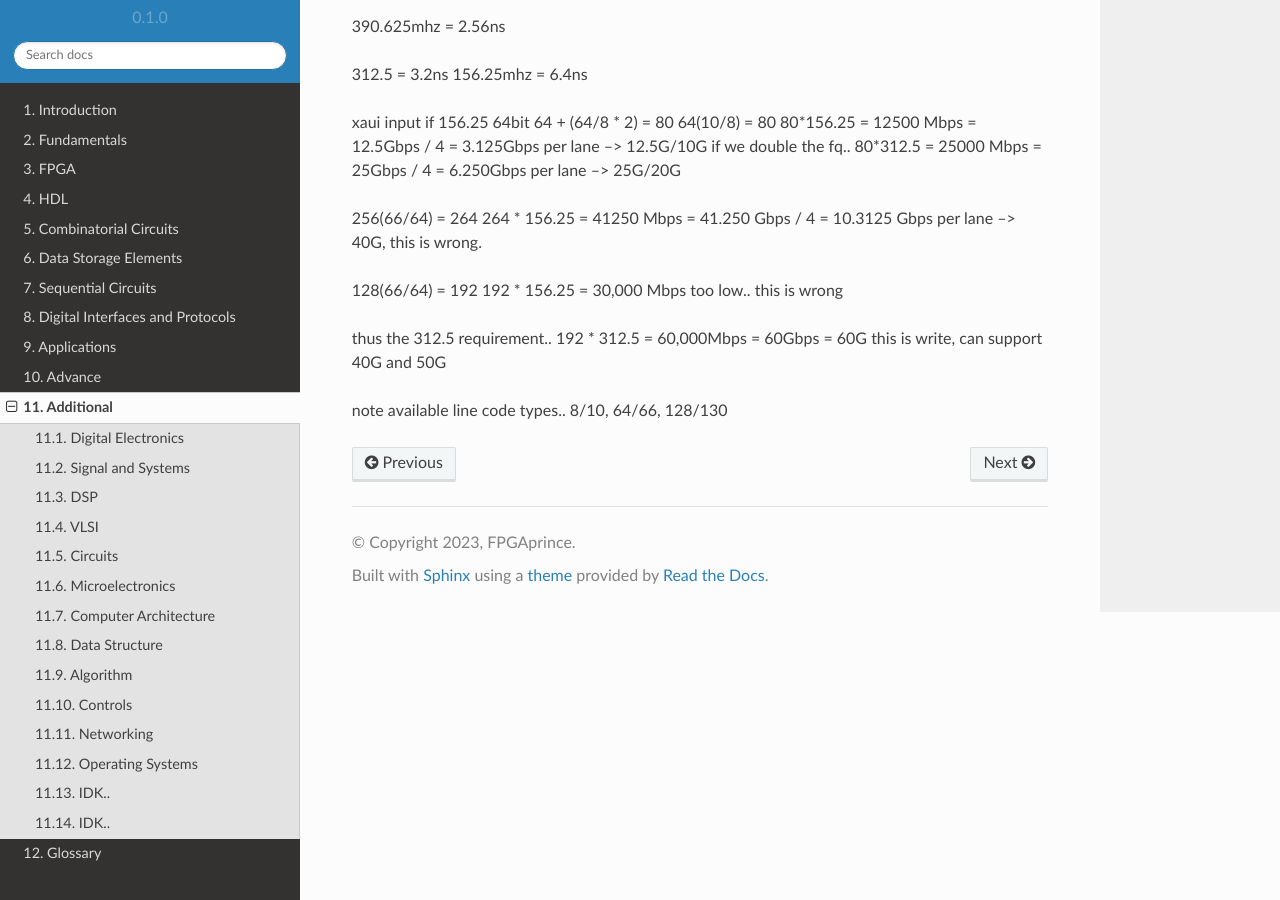
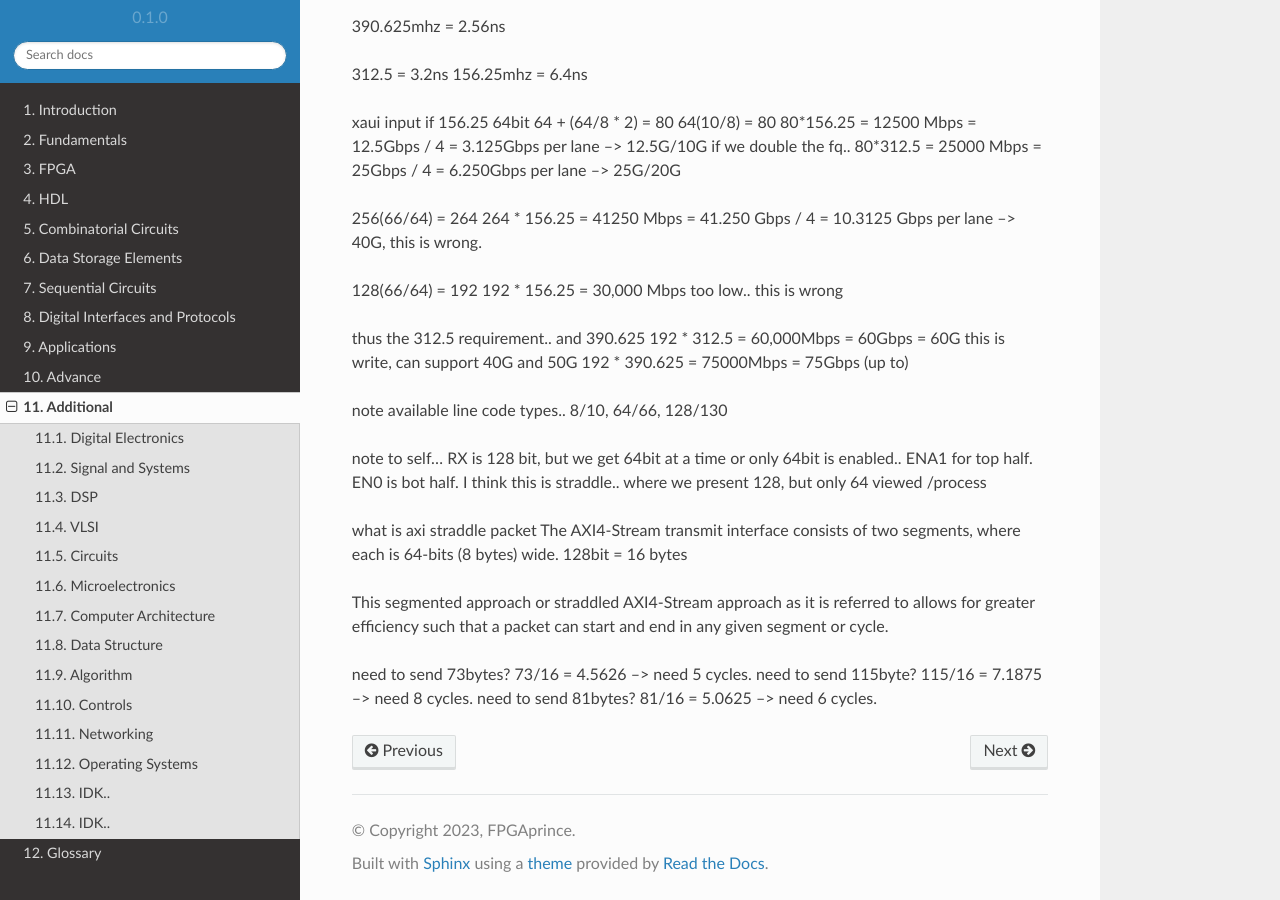
Before and after one commit to fpgaprince/rtd, a Sphinx documentation site: the page built from docs/source/additional.rst, in a window 1280 px wide and 900 px high, scrolled down 7698 px. Built offline with Sphinx 7.4.7 and the Read the Docs theme 2.0.0, drawn with Linux system fonts in a browser that asks for light colours.

Commit message:
clock req

```diff
--- a/docs/source/additional.rst
+++ b/docs/source/additional.rst
@@ -360,11 +360,28 @@ if we double the fq..
 128(66/64) = 192
 192 * 156.25 = 30,000 Mbps too low.. this is wrong
 
-thus the 312.5 requirement..
+thus the 312.5 requirement.. and 390.625
 192 * 312.5 = 60,000Mbps = 60Gbps = 60G this is write, can support 40G and 50G
+192 * 390.625 = 75000Mbps = 75Gbps (up to)
+
+note available line code types.. 8/10, 64/66, 128/130
 
 
 
+note to self...
+RX is 128 bit, but we get 64bit at a time or only 64bit is enabled..
+ENA1 for top half. EN0 is bot half.
+I think this is straddle.. where we present 128, but only 64 viewed /process
 
+what is axi straddle packet
+The AXI4-Stream transmit interface consists of two segments,
+where each is 64-bits (8 bytes) wide.
+128bit = 16 bytes
 
-note available line code types.. 8/10, 64/66, 128/130
+This segmented approach or straddled AXI4-Stream approach
+as it is referred to allows for greater efficiency
+such that a packet can start and end in any given segment or cycle.
+
+need to send 73bytes? 73/16 = 4.5626 --> need 5 cycles.
+need to send 115byte? 115/16 = 7.1875 --> need 8 cycles.
+need to send 81bytes? 81/16 = 5.0625 --> need 6 cycles.
```
